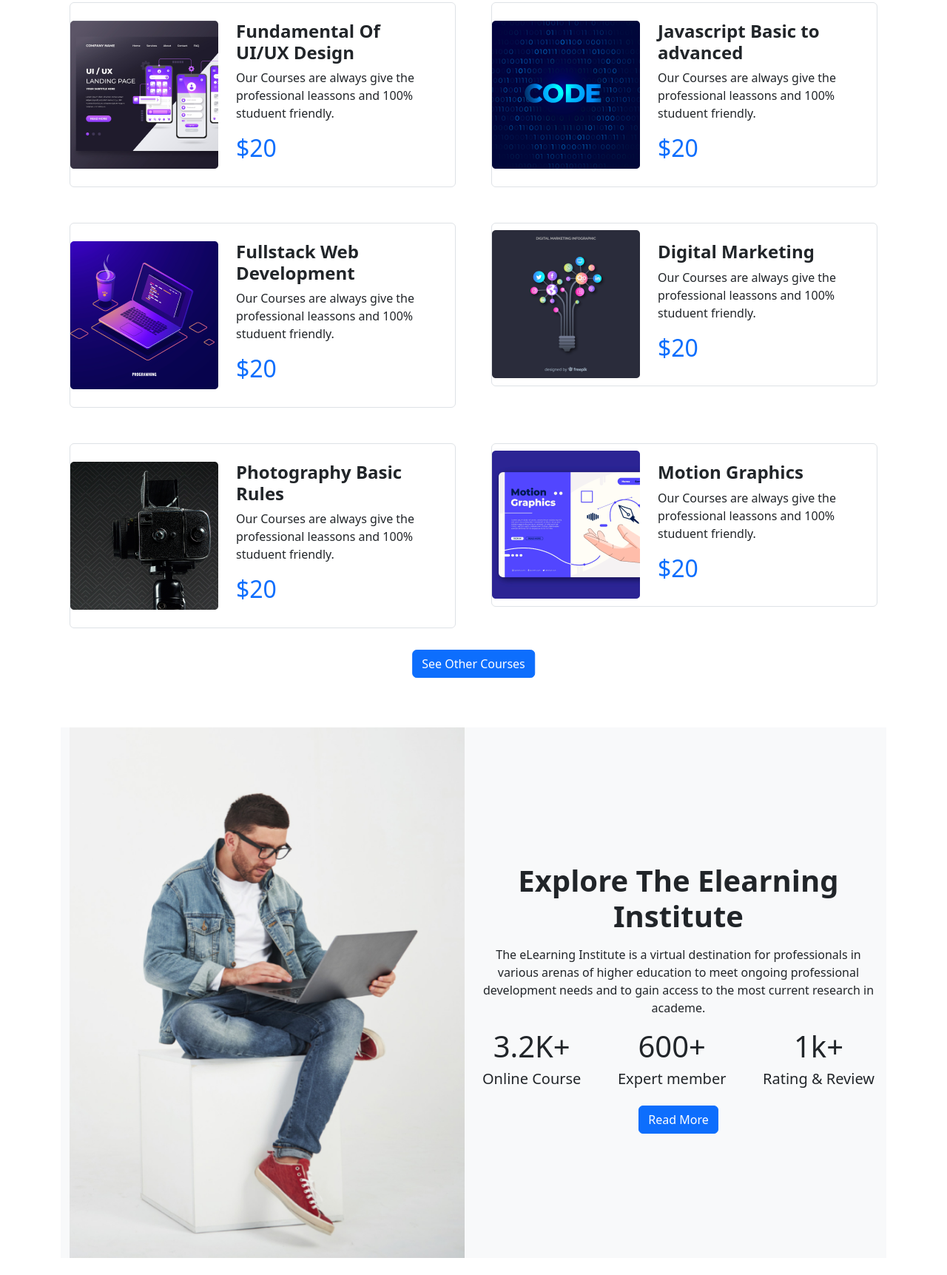
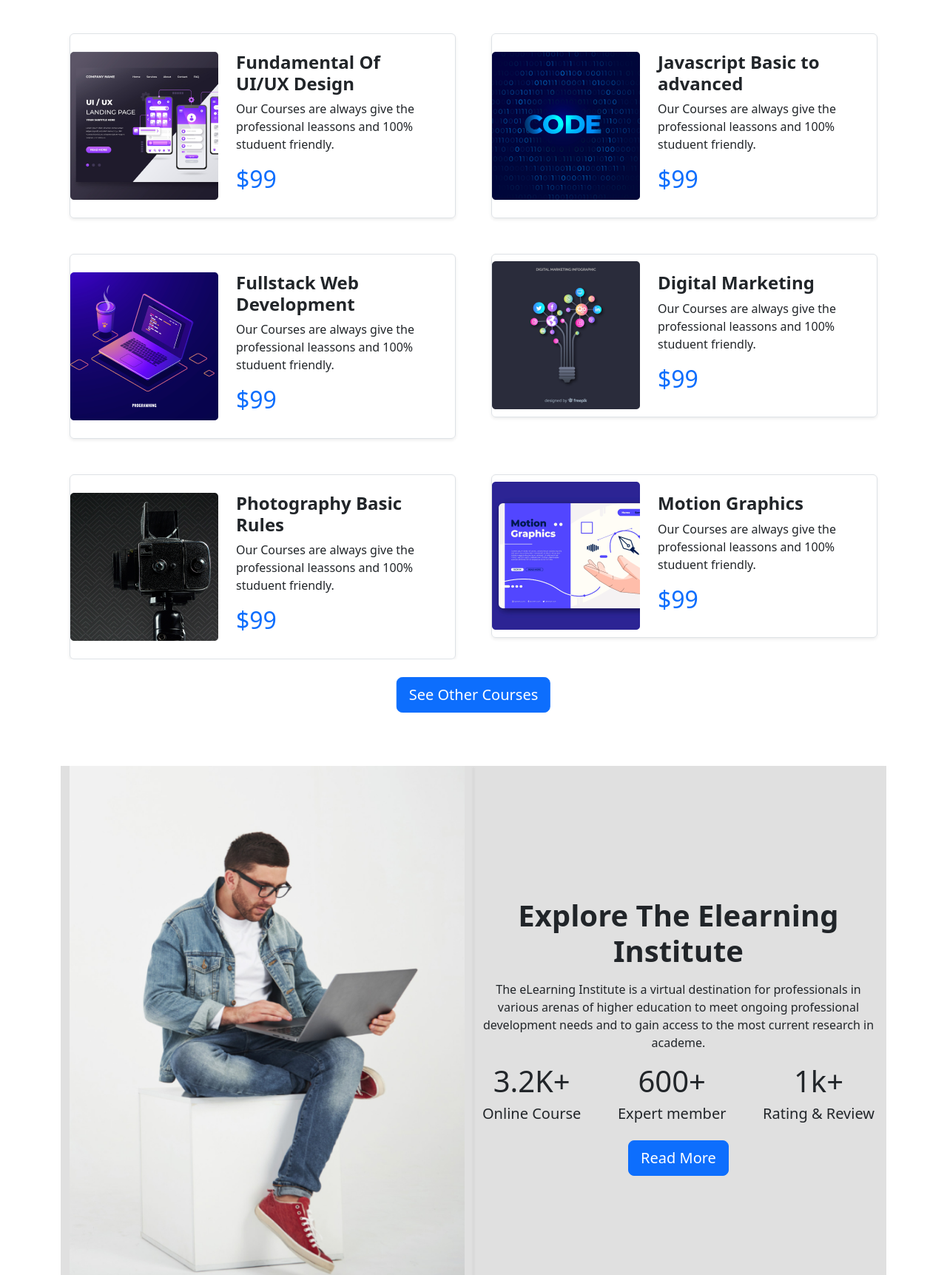
Before and after one commit to asifiqbal07/assignment-3, a plain HTML site: page index.html in a window 1280 px wide. Shown: the part 837-2560 px from the top of the page at 74% size. Drawn offline with nearby package versions, Linux system fonts and the light colour scheme.

Commit message:
Final Version

```diff
--- a/index.html
+++ b/index.html
@@ -5,9 +5,10 @@
   <meta charset="utf-8">
   <meta name="viewport" content="width=device-width, initial-scale=1">
   <title>Quick Learning</title>
+  <link rel="icon" type="image/x-icon" href="/images/logo.PNG">
   <link href="https://cdn.jsdelivr.net/npm/bootstrap@5.2.0/dist/css/bootstrap.min.css" rel="stylesheet"
     integrity="sha384-gH2yIJqKdNHPEq0n4Mqa/HGKIhSkIHeL5AyhkYV8i59U5AR6csBvApHHNl/vI1Bx" crossorigin="anonymous">
-  <link rel="stylesheet" href="styles/style.css">
+  <link rel="stylesheet" href="style.css">
   <script src="https://kit.fontawesome.com/6e677bebd5.js" crossorigin="anonymous"></script>
 </head>
 
@@ -16,7 +17,7 @@
     <!----------
         Navbar section Start
       ------------->
-    <section class="container fixed-top bg-light mb-5">
+    <section class="container ">
       <nav class="navbar navbar-expand-lg">
         <div class="container-fluid">
           <a class="navbar-brand fw-bold fs-2 flex-md-fill" href="#">Quick Learning</a>
@@ -33,7 +34,7 @@
                 <a class="nav-link active fw-semibold" aria-current="page" href="#courses">Courses</a>
               </li>
               <li class="nav-item px-3">
-                <a class="nav-link active fw-semibold" aria-current="page" href="#dels">Deals</a>
+                <a class="nav-link active fw-semibold" aria-current="page" href="#deals">Deals</a>
               </li>
               <li class="nav-item px-3">
                 <a class="nav-link active fw-semibold" aria-current="page" href="#success">Success</a>
@@ -78,7 +79,7 @@
     <!-- Navbar End -->
 
     <!-- Baner -->
-    <section class="container my-5 position-relative">
+    <section class="container my-3 position-relative">
       <div id="carouselExampleCaptions" class="carousel slide" data-bs-ride="false">
         <div class="carousel-indicators">
           <button type="button" data-bs-target="#carouselExampleCaptions" data-bs-slide-to="0" class="active"
@@ -90,7 +91,7 @@
         </div>
         <div class="carousel-inner position-relative">
           <div class="carousel-item active test">
-            <img src="images/cover/cover-1.png" class=" img-fluid overlay" alt="...">
+            <img src="images/cover/cover-1.png" class=" img-fluid slide-color" alt="...">
             <div>
               <div class="carousel-caption position-absolute top">
                 <h1 class="">Started Quick Learning with US</h1>
@@ -100,7 +101,7 @@
             </div>
           </div>
           <div class="carousel-item">
-            <img src="images/cover/cover-2.jpg" class="d-block w-100 overlay" alt="...">
+            <img src="images/cover/cover-2.jpg" class="d-block w-100 slide-color" alt="...">
             <div class="carousel-caption position-absolute top">
               <h1>Started Quick Learning with US</h1>
               <p>Explore thousands of hands-on creative classes.</p>
@@ -108,7 +109,7 @@
             </div>
           </div>
           <div class="carousel-item">
-            <img src="images/cover/cover-3.jpg" class="d-block w-100 overlay" alt="...">
+            <img src="images/cover/cover-3.jpg" class="d-block w-100 slide-color" alt="...">
             <div class="carousel-caption position-absolute top">
               <h1>Started Quick Learning with US</h1>
               <p>Explore thousands of hands-on creative classes.</p>
@@ -147,72 +148,72 @@
           <div class="row g-5">
             <div class="col-lg-6 col-md-12 col-sm-12">
               <div
-                class="border rounded-2 d-flex flex-column flex-lg-row flex-md-row justify-content-center align-items-center">
+                class="border rounded-2 d-flex flex-column flex-lg-row flex-md-row justify-content-center align-items-center shadow-sm">
                 <div><img src="images/course/course-1.png" alt=""></div>
                 <div class="p-4">
                   <h4 class="fw-bold">Fundamental Of UI/UX Design</h4>
                   <p class="">Our Courses are always give the professional leassons and 100% studuent friendly.</p>
-                  <h2 class="text-primary">$20</h2>
+                  <h2 class="text-primary">$99</h2>
                 </div>
               </div>
 
             </div>
             <div class="col-lg-6 col-mid-12 col-sm-12">
               <div
-                class="border rounded-2 d-flex flex-column flex-lg-row flex-md-row justify-content-center align-items-center">
+                class="border rounded-2 d-flex flex-column flex-lg-row flex-md-row justify-content-center align-items-center shadow-sm">
                 <div><img src="images/course/course-2.png" alt=""></div>
                 <div class="p-4">
                   <h4 class="fw-bold">Javascript Basic to advanced</h4>
                   <p>Our Courses are always give the professional leassons and 100% studuent friendly.</p>
-                  <h2 class="text-primary">$20</h2>
+                  <h2 class="text-primary">$99</h2>
                 </div>
               </div>
 
             </div>
             <div class="col-lg-6 col-mid-12 col-sm-12">
               <div
-                class="border rounded-2 d-flex flex-column flex-lg-row flex-md-row justify-content-center align-items-center">
+                class="border rounded-2 d-flex flex-column flex-lg-row flex-md-row justify-content-center align-items-center shadow-sm">
                 <div><img src="images/course/course-3.png" alt=""></div>
                 <div class="p-4">
                   <h4 class="fw-bold">Fullstack Web Development</h4>
                   <p>Our Courses are always give the professional leassons and 100% studuent friendly.</p>
-                  <h2 class="text-primary">$20</h2>
+                  <h2 class="text-primary">$99</h2>
                 </div>
               </div>
 
             </div>
             <div class="col-lg-6 col-mid-12 col-sm-12 d-none d-lg-block">
               <div
-                class="border rounded-2 d-flex flex-column flex-lg-row flex-md-row justify-content-center align-items-center">
+                class="border rounded-2 d-flex flex-column flex-lg-row flex-md-row justify-content-center align-items-center shadow-sm">
                 <div><img src="images/course/course-4.png" alt=""></div>
                 <div class="p-4">
                   <h4 class="fw-bold">Digital Marketing</h4>
                   <p>Our Courses are always give the professional leassons and 100% studuent friendly.</p>
-                  <h2 class="text-primary">$20</h2>
+                  <h2 class="text-primary">$99</h2>
                 </div>
               </div>
 
             </div>
             <div class="col-lg-6 col-mid-12 col-sm-12 d-none d-lg-block">
               <div
-                class="border rounded-2 d-flex flex-column flex-lg-row flex-md-row justify-content-center align-items-center">
+                class="border rounded-2 d-flex flex-column flex-lg-row flex-md-row justify-content-center align-items-center shadow-sm">
                 <div><img src="images/course/course-5.png" alt=""></div>
                 <div class="p-4">
                   <h4 class="fw-bold">Photography Basic Rules</h4>
                   <p>Our Courses are always give the professional leassons and 100% studuent friendly.</p>
-                  <h2 class="text-primary">$20</h2>
+                  <h2 class="text-primary">$99</h2>
                 </div>
               </div>
 
             </div>
             <div class="col-lg-6 col-mid-12 col-sm-12 d-none d-lg-block">
               <div
-                class="border rounded-2 d-flex flex-column flex-lg-row flex-md-row justify-content-center align-items-center">
+                class="border rounded-2 d-flex flex-column flex-lg-row flex-md-row justify-content-center align-items-center shadow-sm">
                 <div><img src="images/course/course-6.png" alt=""></div>
                 <div class="p-4">
                   <h4 class="fw-bold">Motion Graphics</h4>
                   <p>Our Courses are always give the professional leassons and 100% studuent friendly.</p>
-                  <h2 class="text-primary">$20</h2>
+                  <h2 class="text-primary">$99</h2>
                 </div>
               </div>
             </div>
@@ -220,7 +221,7 @@
         </div>
       </div>
       <div>
-        <button type="button" class="btn btn-primary mt-5 position-relative start-50 translate-middle">See Other
+        <button type="button" class="btn btn-lg btn-primary mt-5 position-relative start-50 translate-middle">See Other
           Courses</button>
       </div>
     </section>
@@ -228,15 +229,15 @@
 
 
     <!-- Explore Section Start ----------------------------------->
-    <section class="container mt-5 " id="dels">
+    <section class="container mt-5 " id="deals">
       <div class="container overflow-hidden text-center">
-        <div class="row gx-4 bg-light">
-          <div class="col-md-6 col-lg-6 col-12">
+        <div class="row gx-4 deals-color ">
+          <div class="col-md-6 col-lg-6 col-12 shadow-sm">
             <div class="pe-5 pe-md-0 ps-0 pe-sm-0">
               <img src="images/working.png" class="img-fluid" alt="" srcset="">
             </div>
           </div>
-          <div class="col-md-6 col-lg-6 col-12 d-flex align-items-center">
+          <div class="col-md-6 col-lg-6 col-12 d-flex align-items-center shadow-sm">
             <div class="pe-3 pe-md-1 pt-sm-3 pe-sm-0">
               <h1 class="fw-bold fs-1">Explore The Elearning Institute</h1>
               <p class="mt-3">
@@ -258,7 +259,7 @@
                   <h5>Rating & Review</h5>
                 </div>
               </div>
-              <button type="button" class="btn btn-primary mt-3">Read More</button>
+              <button type="button" class="btn btn-lg btn-primary mt-3">Read More</button>
             </div>
           </div>
         </div>
@@ -328,8 +329,8 @@
       </p>
       <div class="mt-4">
         <div class="row row-cols-1 row-cols-md-2 row-cols-lg-4 g-4">
-          <div class="col">
-            <div class="card">
+          <div class="col ">
+            <div class="card shadow-sm">
               <img src="images/student/student-1.png" class="card-img-top" alt="...">
               <div class="card-body">
                 <h5 class="card-title">Awlad Hossain</h5>
@@ -338,7 +339,7 @@
             </div>
           </div>
           <div class="col">
-            <div class="card">
+            <div class="card shadow-sm">
               <img src="images/student/student-2.png" class="card-img-top" alt="...">
               <div class="card-body">
                 <h5 class="card-title">Jannatul Islam</h5>
@@ -347,7 +348,7 @@
             </div>
           </div>
           <div class="col">
-            <div class="card">
+            <div class="card shadow-sm">
               <img src="images/student/student-3.png" class="card-img-top" alt="...">
               <div class="card-body">
                 <h5 class="card-title">Imran Hossain</h5>
@@ -356,7 +357,7 @@
             </div>
           </div>
           <div class="col">
-            <div class="card">
+            <div class="card shadow-sm">
               <img src="images/student/student-4.png" class="card-img-top" alt="...">
               <div class="card-body">
                 <h5 class="card-title">Nishi Akter</h5>
--- a/Styles/style.css
+++ b/style.css
@@ -1,10 +1,13 @@
-.overlay{
+.slide-color{
     filter: brightness(50%);
 }
 .top{
     margin-left: 18%;
     margin-right: 18%;
     margin-bottom: 15%;
+}
+.deals-color{
+    background: #e0e0e0;
 }
 @media screen and (max-width: 576px) {
     .test img{
```
Also changed, not shown: images/logo.PNG (added).
